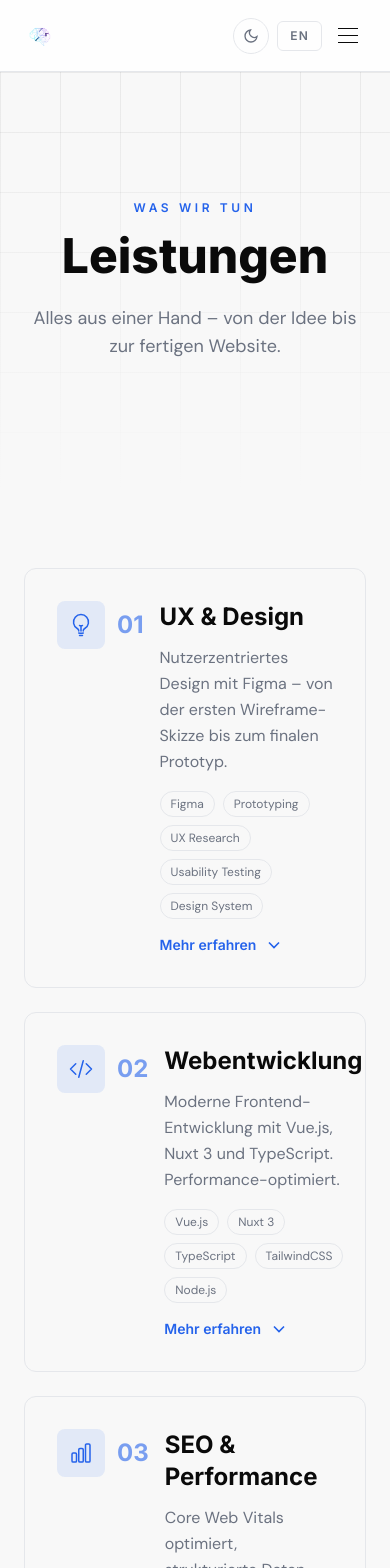
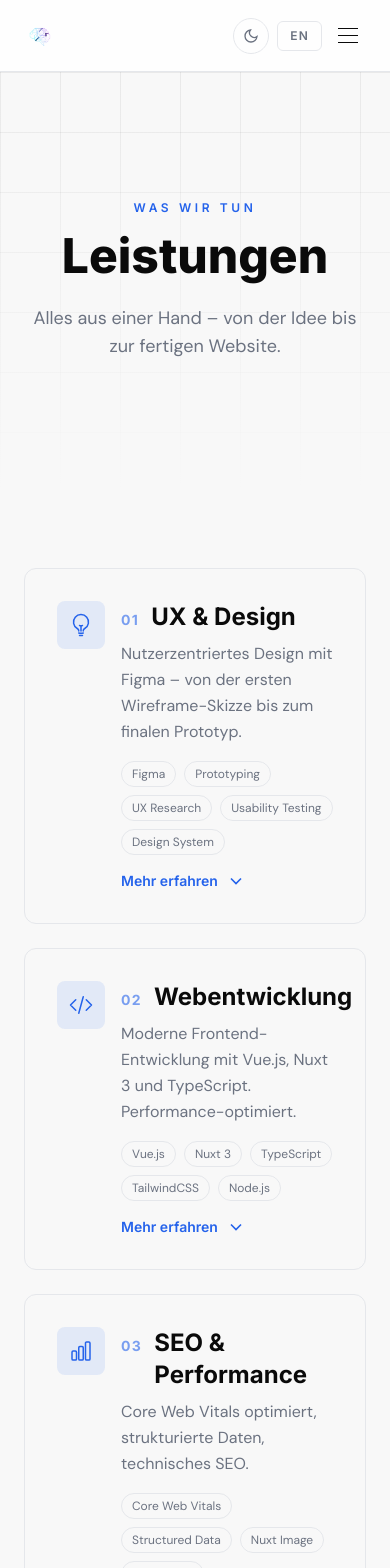
Before and after one commit to mofieler/mindcoded, a Nuxt app: page /solutions in a window 390 px wide. Shown: the top 1568 px of the page. Built offline with nearby package versions, Linux system fonts and the light colour scheme.

Commit message:
fix: move service number inline with title for cleaner layout on mobile

```diff
--- a/pages/solutions.vue
+++ b/pages/solutions.vue
@@ -128,8 +128,7 @@ const services = [
           class="w-full p-8 md:p-10 text-left group transition-colors duration-200"
         >
           <div class="flex items-start gap-4 md:gap-6">
-            <div class="flex items-center gap-3 md:flex-col md:items-start md:gap-2">
-              <div class="w-12 h-12 rounded-lg bg-accent/10 flex items-center justify-center group-hover:bg-accent/20 transition-colors">
+            <div class="w-12 h-12 rounded-lg bg-accent/10 flex items-center justify-center shrink-0 group-hover:bg-accent/20 transition-colors">
               <div class="w-6 h-6 text-accent">
                 <LightBulbIcon v-if="service.icon === 'lightbulb'" />
                 <CodeBracketIcon v-else-if="service.icon === 'code-bracket'" />
@@ -137,16 +136,17 @@ const services = [
                 <CalendarDaysIcon v-else />
               </div>
             </div>
-              <span class="font-display font-bold text-2xl text-accent opacity-60 group-hover:opacity-100 transition-opacity">
+
+            <div class="flex-1 min-w-0">
+              <div class="flex items-baseline gap-3 mb-3">
+                <span class="font-display font-bold text-sm text-accent opacity-60 group-hover:opacity-100 transition-opacity tracking-widest">
                   {{ service.number }}
                 </span>
-            </div>
-
-            <div class="flex-1">
-              <h2 class="font-display font-bold text-2xl text-fg mb-3">
+                <h2 class="font-display font-bold text-2xl text-fg">
                   {{ locale === 'de' ? service.titleDe : service.titleEn }}
                 </h2>
-              <p class="font-body text-fg-muted leading-relaxed mb-4 max-w-2xl">
+              </div>
+              <p class="font-body text-fg-muted leading-relaxed mb-4 max-w-2xl -mt-1">
                 {{ locale === 'de' ? service.descDe : service.descEn }}
               </p>
 
```
Lines whose indentation alone changed are shown as unchanged.
